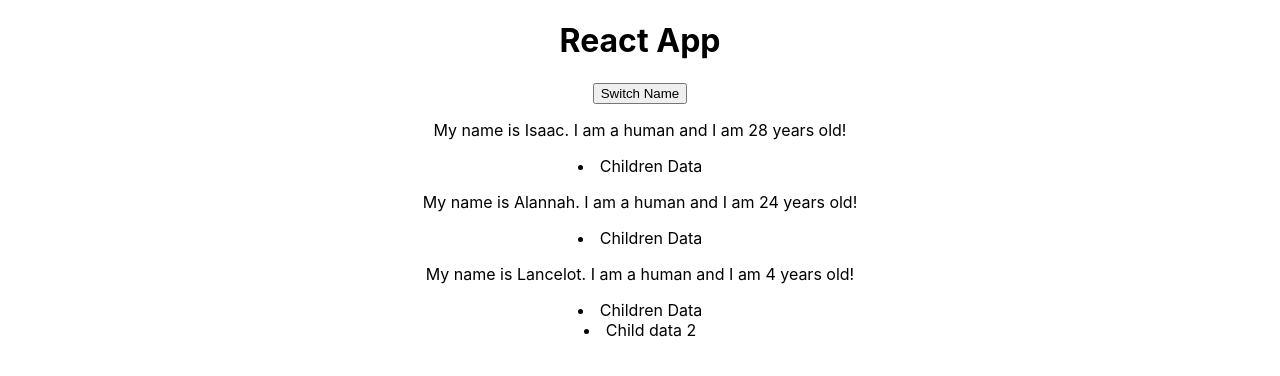
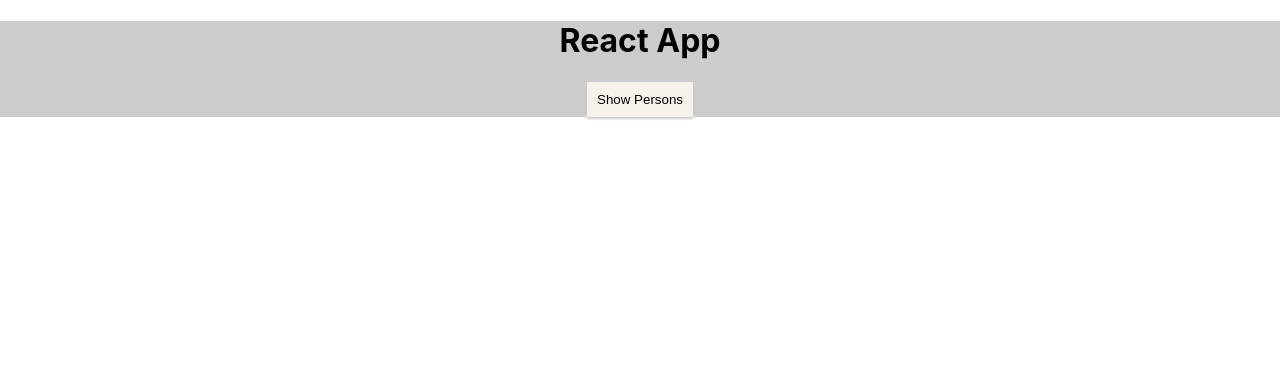
Before and after one commit to IMWinters-Student/ReactSandbox, a React (Create React App) app: page / in a window 1280 px wide. Shown: the top 376 px of the page. Built offline with nearby package versions, Linux system fonts and the light colour scheme.

Commit message:
Has dynamic list rendering and different styling.

```diff
--- a/src/App.css
+++ b/src/App.css
@@ -1,5 +1,6 @@
 .App {
   text-align: center;
+  background-color: #ccc;
 }
 
 .App-logo {
@@ -22,6 +23,13 @@
   color: #61dafb;
 }
 
+.Button {
+  border: #282c34;
+  background-color: rgb(247, 242, 235);
+  box-shadow: 0 2px 2px #ccc;
+  padding: 10px;
+}
+
 @keyframes App-logo-spin {
   from {
     transform: rotate(0deg);
--- a/src/App.js
+++ b/src/App.js
@@ -1,41 +1,78 @@
 import React, { Component } from 'react';
 import './App.css';
 import Person from './Person/Person'
+import './Person/Person.css'
 
 class App extends Component {
   state = {
     persons: [
-      {name: "Isaac", age: 28},
-      {name: "Alannah", age: 24},
-      {name: "Lancelot", age: 4}
-    ]
+      {id:"sodaf",name: "Isaac", age: 28},
+      {id:"asldjkfasdjkln", name: "Alannah", age: 24},
+      {id: "asfsve", name: "Lancelot", age: 4}
+    ],
+    showPersons: false
   }
 
-  switchNameHandler = () => {
+  deletePersonHandler = (index) =>{
+    const persons = [...this.state.persons]
+    persons.splice(index, 1);
+    this.setState({persons: persons});
+  }
 
-    this.setState({
-      persons:
-      [{name: "Isaac", age: 28},
-      {name: "Alannah", age: 24},
-      {name: "Lancelot", age: 30}]
-    })
+  togglePersonsHandler = (event) => {
 
-    //Dont do this
-    //this.state.persons[0].name = "BillyLooWho"
+      const doesShow = this.state.showPersons;
+      this.setState({showPersons: !doesShow});
 
   }
+  changeNameHandler =(event, id) =>{
+    const personIndex = this.state.persons.findIndex(p => {
+      return p.id === id;
+    })
+    const person = {...this.state.persons[personIndex]};
+    person.name = event.target.value;
+    const persons =[...this.state.persons]
+    persons[personIndex] = person;
+    this.setState({persons: persons});
+  }
 
+
+
+  //This is what is rendered to the browser
   render() {
+
+    let persons = null;
+
+  if (this.state.showPersons){
+    persons = (
+      <div className="App">
+        {this.state.persons.map((person, index) => {
+          return(
+
+            <Person
+            name={person.name}
+            age={person.age}
+            key={person.id}
+            change={(event) => this.changeNameHandler(event, person.id)}
+            click={() => this.deletePersonHandler(index)}/>
+
+          )
+        })}
+      </div>
+
+    );
+  }
+
     return (
       <div className="App">
         <h1>React App</h1>
-        <button onClick={this.switchNameHandler}>Switch Name</button>
-        <Person name={this.state.persons[0].name} age={this.state.persons[0].age}> <li>Children Data</li> </Person>
-        <Person name={this.state.persons[1].name} age={this.state.persons[1].age}> <li>Children Data</li> </Person>
-        <Person name={this.state.persons[2].name} age={this.state.persons[2].age}> <li>Children Data</li><li>Child data 2</li> </Person>
+        <button onClick={this.togglePersonsHandler} className='Button'>Show Persons</button>
+        {persons}
       </div>
     );
   }
+
+
 }
 
 export default App;
--- /dev/null
+++ b/src/Person/Person.css
@@ -0,0 +1,9 @@
+.Person{
+    border: 2px black;
+    box-shadow: 0 1px 2px 1px #ccc;
+    width: 50%;
+    text-align: center;
+    display: flex;
+    margin: auto;
+    padding: 30px;
+}
--- a/src/Person/Person.js
+++ b/src/Person/Person.js
@@ -2,9 +2,10 @@ import React from 'react';
 
 const Person = (props) => {
     return (
-    <div>
-    <p> My name is {props.name}. I am a human and I am {props.age} years old!</p>
+    <div className="Person">
+    <p onClick={props.click}> My name is {props.name}. I am a human and I am {props.age} years old!</p>
     <p> {props.children}</p>
+    <input type="text" value={props.name} onChange={props.change} className="Person"/>
     </div>
     )
 }
```
